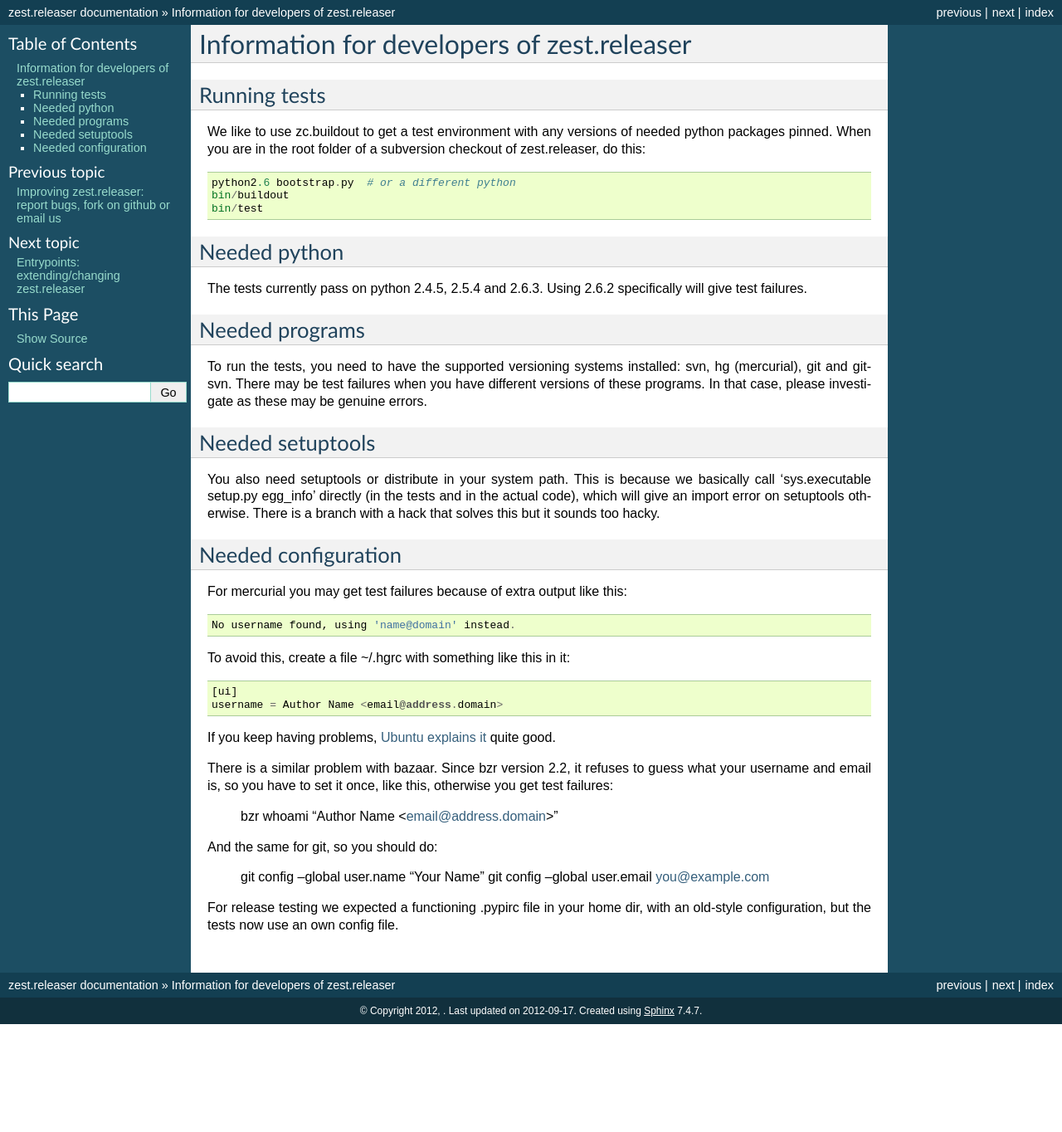
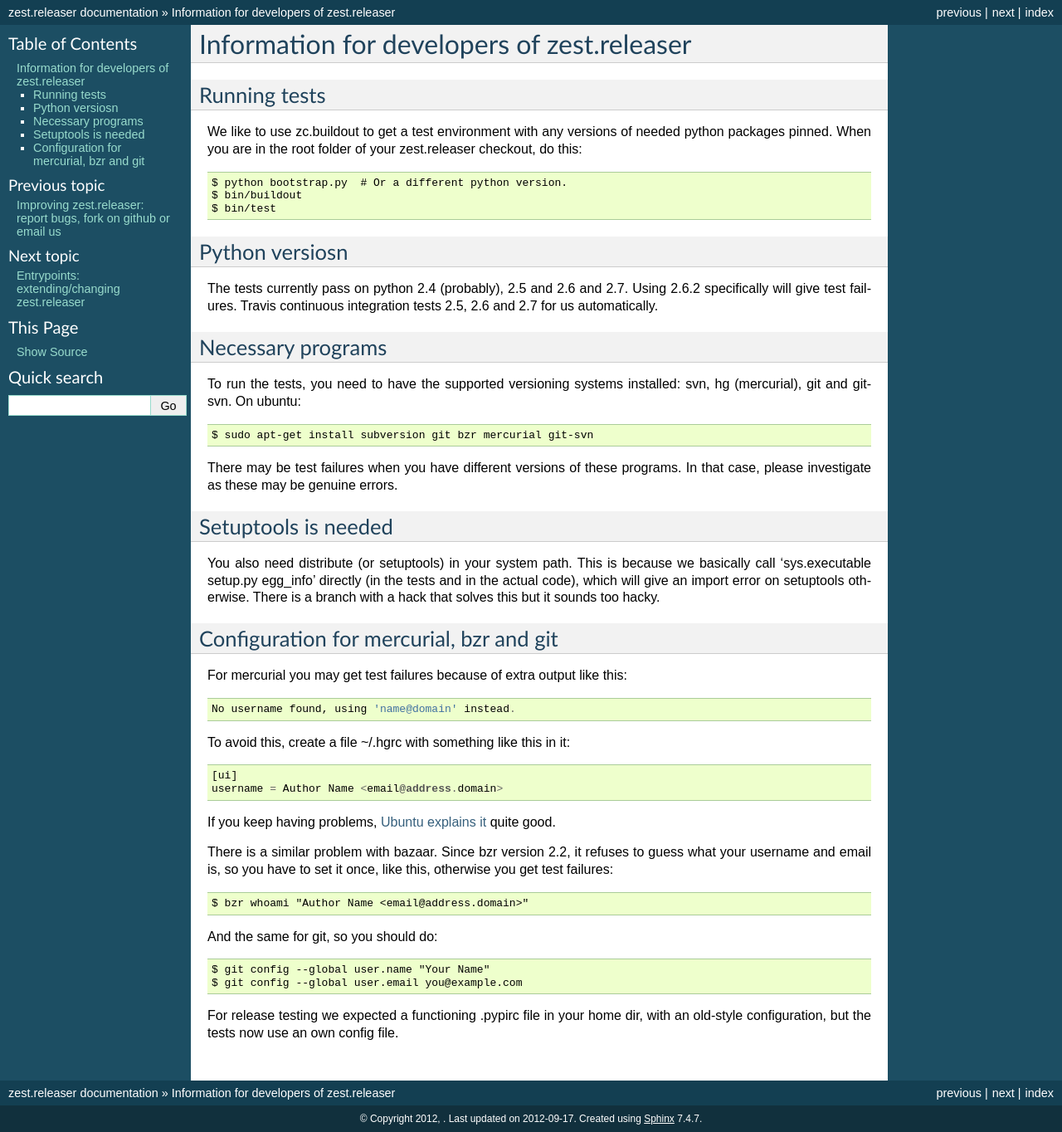
Before and after one commit to zestsoftware/zest.releaser, a Sphinx documentation site: the page built from doc/source/developing.rst, in a window 1280 px wide. Shown: the whole page at 83% size. Built offline with Sphinx 7.4.7, drawn with Linux system fonts in a browser that asks for light colours; before the commit the page ends 1234 px from its top, so only the background shows below that.

Commit message:
Updated the developer information

```diff
--- /dev/null
+++ b/DEVELOPERS.rst
@@ -0,0 +1,2 @@
+For developer info, see doc/source/developing.rst.
+Or http://zestreleaser.readthedocs.org/en/latest/developing.html (which is the same).
--- a/doc/source/developing.rst
+++ b/doc/source/developing.rst
@@ -4,43 +4,47 @@
 Running tests
 -------------
 
-We like to use zc.buildout to get a test environment with any versions
-of needed python packages pinned.  When you are in the root folder of
-a subversion checkout of zest.releaser, do this::
+We like to use zc.buildout to get a test environment with any versions of
+needed python packages pinned.  When you are in the root folder of your
+zest.releaser checkout, do this::
 
-  python2.6 bootstrap.py  # or a different python
-  bin/buildout
-  bin/test
+  $ python bootstrap.py  # Or a different python version.
+  $ bin/buildout
+  $ bin/test
 
 
-Needed python
+Python versiosn
 -------------
 
-The tests currently pass on python 2.4.5, 2.5.4 and 2.6.3.  Using
-2.6.2 specifically will give test failures.
+The tests currently pass on python 2.4 (probably), 2.5 and 2.6 and 2.7.  Using
+2.6.2 specifically will give test failures. Travis continuous integration
+tests 2.5, 2.6 and 2.7 for us automatically.
 
 
-Needed programs
----------------
+Necessary programs
+------------------
 
 To run the tests, you need to have the supported versioning systems
-installed: svn, hg (mercurial), git and git-svn.  There may be test
-failures when you have different versions of these programs.  In that
-case, please investigate as these may be genuine errors.
+installed: svn, hg (mercurial), git and git-svn. On ubuntu::
+
+  $ sudo apt-get install subversion git bzr mercurial git-svn
+
+There may be test failures when you have different versions of these programs.
+In that case, please investigate as these may be genuine errors.
 
 
-Needed setuptools
------------------
+Setuptools is needed
+--------------------
 
-You also need setuptools or distribute in your system path.  This is
-because we basically call 'sys.executable setup.py egg_info' directly
-(in the tests and in the actual code), which will give an import error
-on setuptools otherwise.  There is a branch with a hack that solves
-this but it sounds too hacky.
+You also need distribute (or setuptools) in your system path.  This is because
+we basically call 'sys.executable setup.py egg_info' directly (in the tests
+and in the actual code), which will give an import error on setuptools
+otherwise.  There is a branch with a hack that solves this but it sounds too
+hacky.
 
 
-Needed configuration
---------------------
+Configuration for mercurial, bzr and git
+----------------------------------------
 
 For mercurial you may get test failures because of extra output like
 this::
@@ -57,14 +61,14 @@
 
 There is a similar problem with bazaar.  Since bzr version 2.2, it
 refuses to guess what your username and email is, so you have to
-set it once, like this, otherwise you get test failures:
+set it once, like this, otherwise you get test failures::
 
-  bzr whoami "Author Name <email@address.domain>"
+  $ bzr whoami "Author Name <email@address.domain>"
 
-And the same for git, so you should do:
+And the same for git, so you should do::
 
-  git config --global user.name "Your Name"
-  git config --global user.email you@example.com
+  $ git config --global user.name "Your Name"
+  $ git config --global user.email you@example.com
 
 For release testing we expected a functioning .pypirc file in your
 home dir, with an old-style configuration, but the tests now use an
--- a/doc/source/project.rst
+++ b/doc/source/project.rst
@@ -24,9 +24,4 @@
   <mailto:maurits@vanrees.org>`_. Please email us both at the same time, this
   way at least one of us can give you a quick reply.
 
-
-
-
-
-
 .. include:: ../../CREDITS.rst
```
